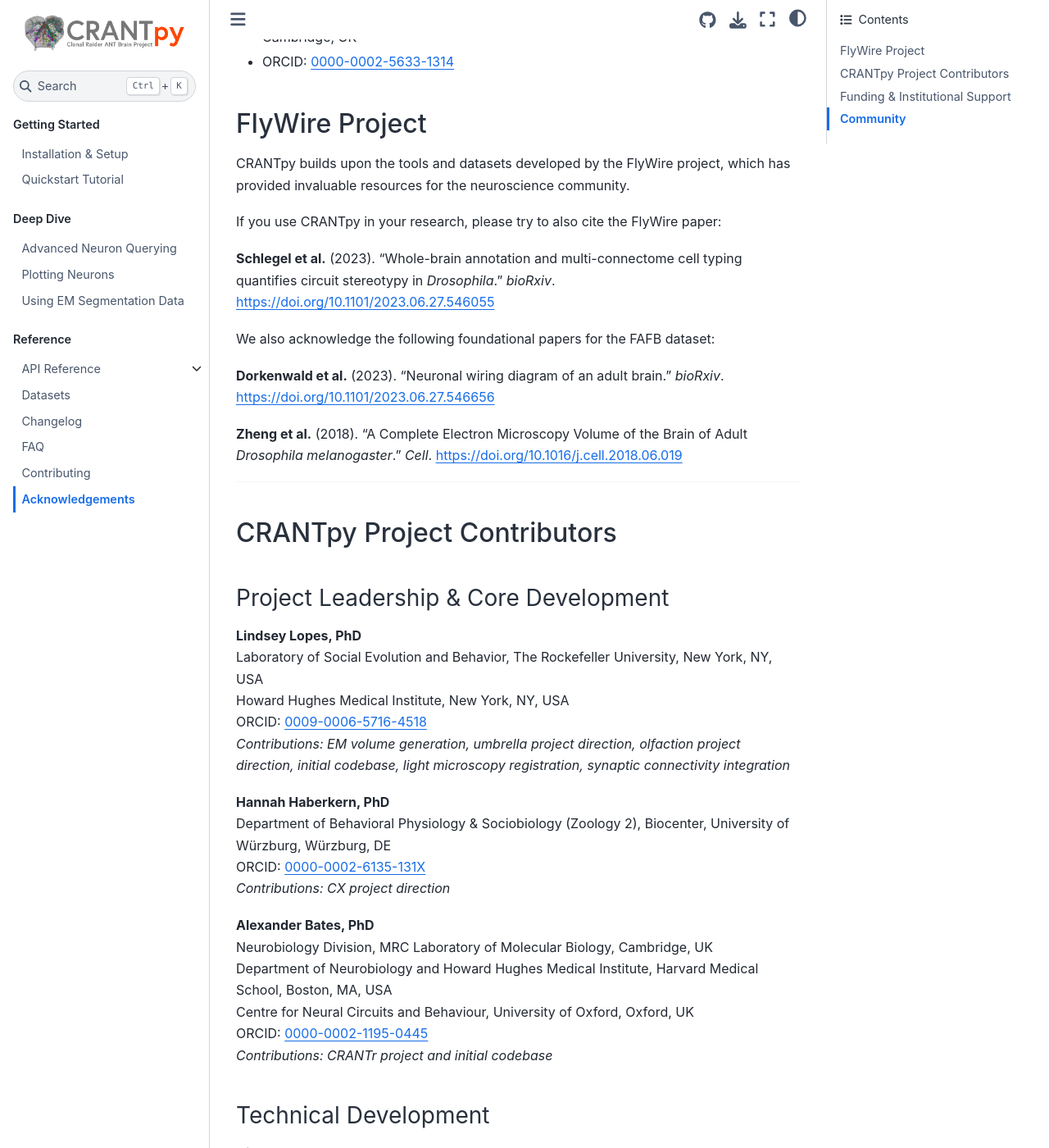
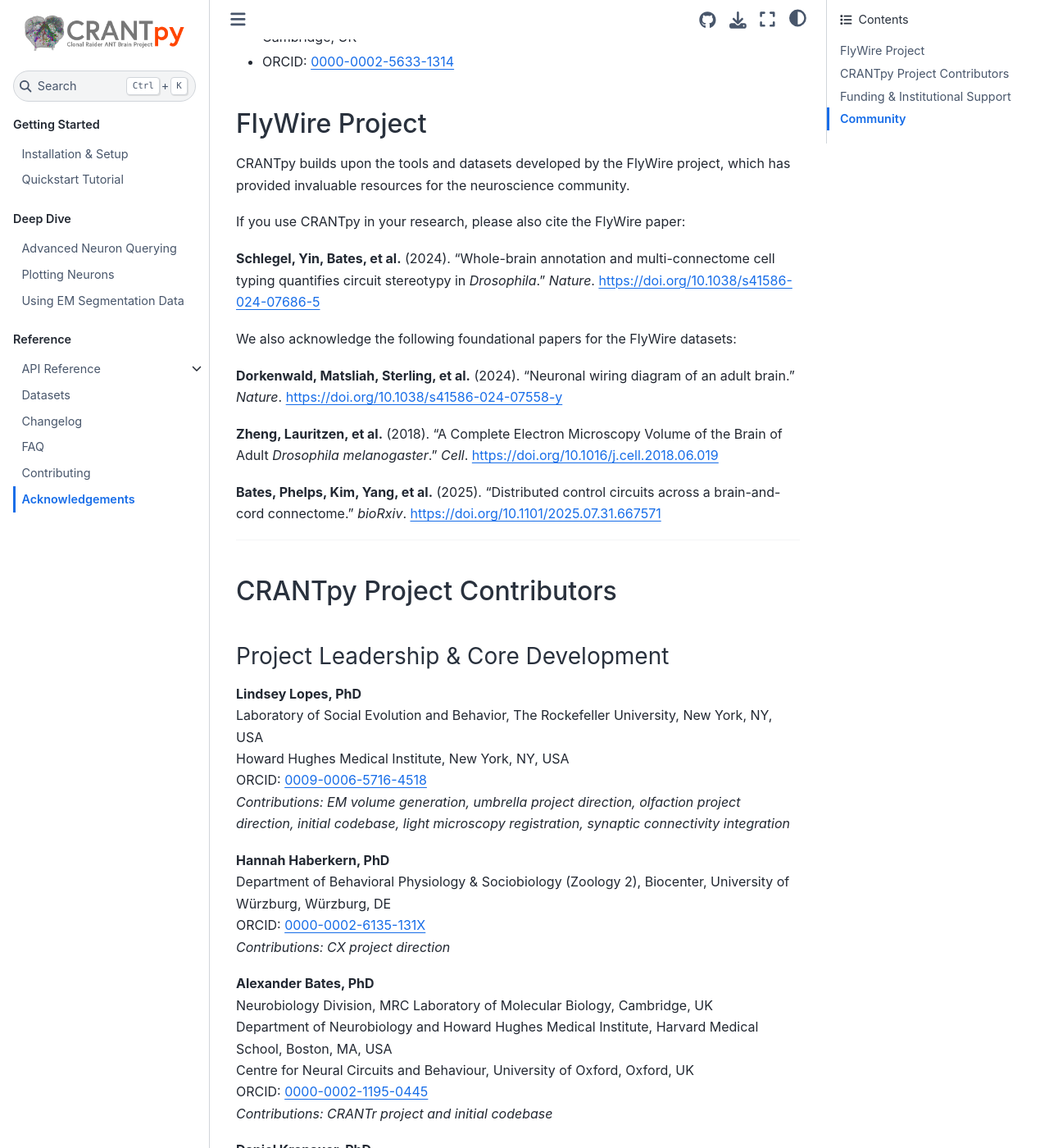
Before and after one commit to Social-Evolution-and-Behavior/crantpy, a Jupyter Book: the page built from docs/acknowledgements.md, in a window 1280 px wide and 1400 px high, scrolled down 350 px. Shown: the whole window at 82% size. Built offline with Jupyter Book 1.0.4 settings and Sphinx 7.4.7 and the Sphinx Book theme 1.1.4, drawn with Linux system fonts in a browser that asks for light colours; pages that are not in the unit, such as notebooks, are missing from menus; some of the changed text lies outside the part shown.

Commit message:
Revise acknowledgements and contributor details
Updated citations for FlyWire project and added new contributors.

```diff
--- a/docs/acknowledgements.md
+++ b/docs/acknowledgements.md
@@ -12,15 +12,17 @@
 
 CRANTpy builds upon the tools and datasets developed by the FlyWire project, which has provided invaluable resources for the neuroscience community.
 
-If you use CRANTpy in your research, please try to also cite the FlyWire paper:
+If you use CRANTpy in your research, please also cite the FlyWire paper:
 
-**Schlegel et al.** (2023). "Whole-brain annotation and multi-connectome cell typing quantifies circuit stereotypy in *Drosophila*." *bioRxiv*. <https://doi.org/10.1101/2023.06.27.546055>
+**Schlegel, Yin, Bates, et al.** (2024). "Whole-brain annotation and multi-connectome cell typing quantifies circuit stereotypy in *Drosophila*." *Nature*. <https://doi.org/10.1038/s41586-024-07686-5>
 
-We also acknowledge the following foundational papers for the FAFB dataset:
+We also acknowledge the following foundational papers for the FlyWire datasets:
 
-**Dorkenwald et al.** (2023). "Neuronal wiring diagram of an adult brain." *bioRxiv*. <https://doi.org/10.1101/2023.06.27.546656>
+**Dorkenwald, Matsliah, Sterling, et al.** (2024). "Neuronal wiring diagram of an adult brain." *Nature*. <https://doi.org/10.1038/s41586-024-07558-y>
 
-**Zheng et al.** (2018). "A Complete Electron Microscopy Volume of the Brain of Adult *Drosophila melanogaster*." *Cell*. <https://doi.org/10.1016/j.cell.2018.06.019>
+**Zheng, Lauritzen, et al.** (2018). "A Complete Electron Microscopy Volume of the Brain of Adult *Drosophila melanogaster*." *Cell*. <https://doi.org/10.1016/j.cell.2018.06.019>
+
+**Bates, Phelps, Kim, Yang, et al.** (2025). "Distributed control circuits across a brain-and-cord connectome." *bioRxiv*. <https://doi.org/10.1101/2025.07.31.667571>
 
 ---
 
@@ -45,6 +47,12 @@
 Centre for Neural Circuits and Behaviour, University of Oxford, Oxford, UK
 ORCID: [0000-0002-1195-0445](https://orcid.org/0000-0002-1195-0445)
 *Contributions: CRANTr project and initial codebase*
+
+**Daniel Kronauer, PhD**
+Laboratory of Social Evolution and Behavior, The Rockefeller University, New York, NY, USA
+Howard Hughes Medical Institute, New York, NY, USA
+ORCID: [0009-0006-5716-4518](https://orcid.org/0009-0006-5716-4518)
+*Contributions: Project supervision, funding acquisition*
 
 ### Technical Development
 
@@ -72,7 +80,7 @@
 The CRANTb project is supported by:
 
 - Howard Hughes Medical Institute
-- The Rockefeller University
+- Price Family Center for the Social Brain, The Rockefeller University
 - Emmy-Noether grant from the Deutsche Forschungsgemeinschaft (DFG, 513850388) to Hannah Haberkern
 - MRC Laboratory of Molecular Biology
 
```
